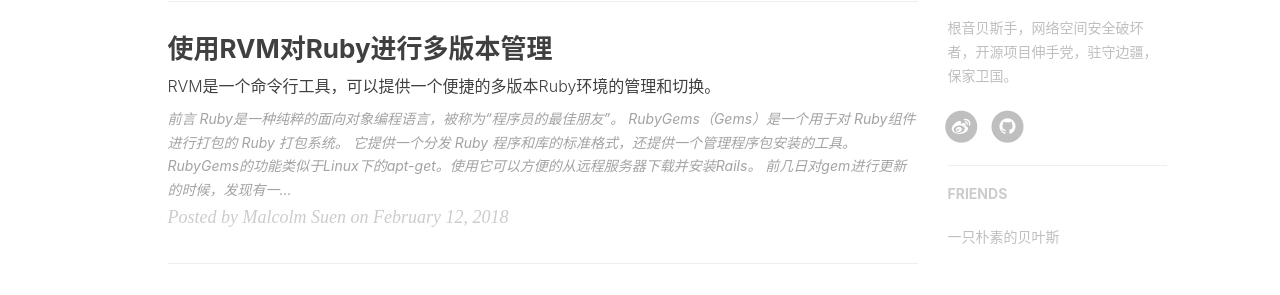
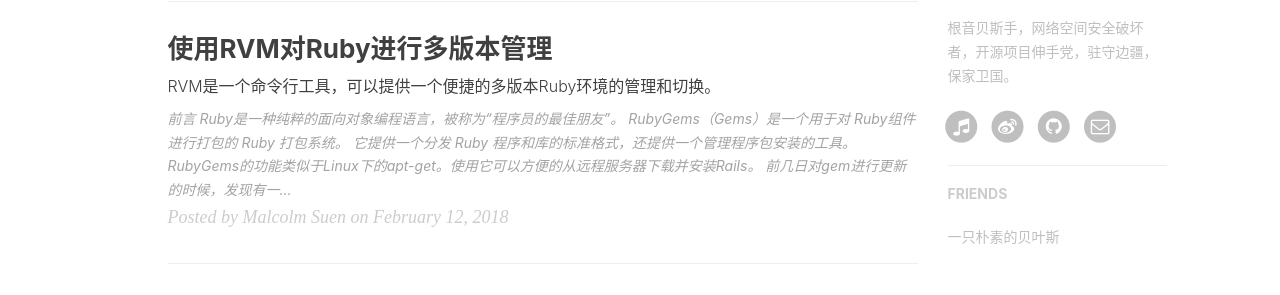
Before and after one commit to Mal-Suen/mal-suen.github.io, a Jekyll site: the page built from index.html, in a window 1280 px wide. Shown: the part 697-992 px from the top of the page. Built offline with Jekyll 4.4.1, drawn with Linux system fonts in a browser that asks for light colours; the list of posts is cut into pages by our own code; comment, search, counter and statistics services are not loaded.

Commit message:
图标更新

```diff
--- a/_layouts/page.html
+++ b/_layouts/page.html
@@ -77,22 +77,22 @@
                         {% endif %}
                         <!-- SNS Link -->
                         <ul class="list-inline">
-                            {% if site.RSS %}
-                            <li>
-                                <a href="{{ "/feed.xml" | prepend: site.baseurl }}">
-                                    <span class="fa-stack fa-lg">
-                                        <i class="fa fa-circle fa-stack-2x"></i>
-                                        <i class="fa fa-rss fa-stack-1x fa-inverse"></i>
-                                    </span>
-                                </a>
-                            </li>
-                            {% endif %}
                             {% if site.twitter_username %}
                             <li>
                                 <a href="https://twitter.com/{{ site.twitter_username }}">
                                     <span class="fa-stack fa-lg">
                                         <i class="fa fa-circle fa-stack-2x"></i>
                                         <i class="fa fa-twitter fa-stack-1x fa-inverse"></i>
+                                    </span>
+                                </a>
+                            </li>
+                            {% endif %}
+                            {% if site.music_username %}
+                            <li>
+                                <a target="_blank" href="http://music.163.com/user/home?id={{ site.music_username }}">
+                                    <span class="fa-stack fa-lg">
+                                        <i class="fa fa-circle fa-stack-2x"></i>
+                                        <i class="fa fa-music fa-stack-1x fa-inverse"></i>
                                     </span>
                                 </a>
                             </li>
@@ -137,12 +137,12 @@
                                 </a>
                             </li>
                             {% endif %}
-                            {% if site.linkedin_username %}
+                            {% if site.e-mail_username %}
                             <li>
-                                <a target="_blank" href="https://www.linkedin.com/in/{{ site.linkedin_username }}">
+                                <a target="_blank" href="mailto:malcolmsuen@gmail.com">
                                     <span class="fa-stack fa-lg">
                                         <i class="fa fa-circle fa-stack-2x"></i>
-                                        <i class="fa fa-linkedin fa-stack-1x fa-inverse"></i>
+                                        <i class="fa fa-envelope-o fa-stack-1x fa-inverse"></i>
                                     </span>
                                 </a>
                             </li>
```
Also changed, not shown: 3 other files.
